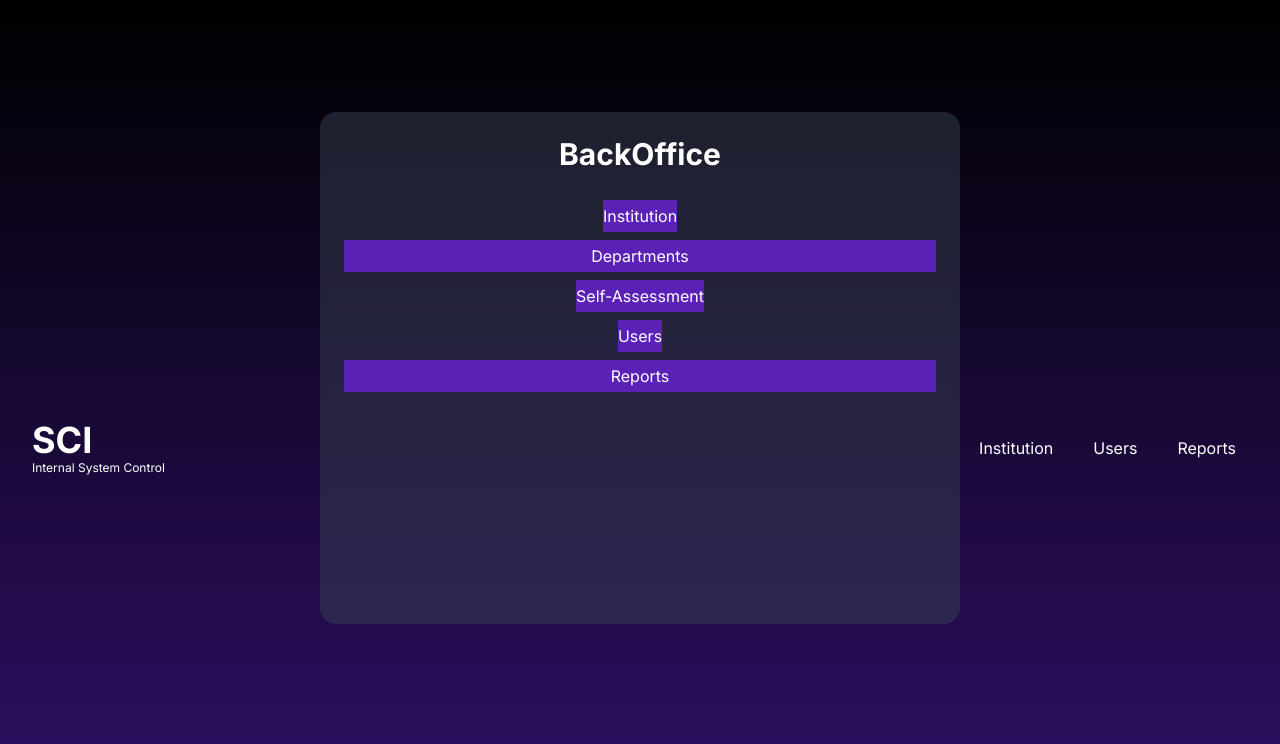
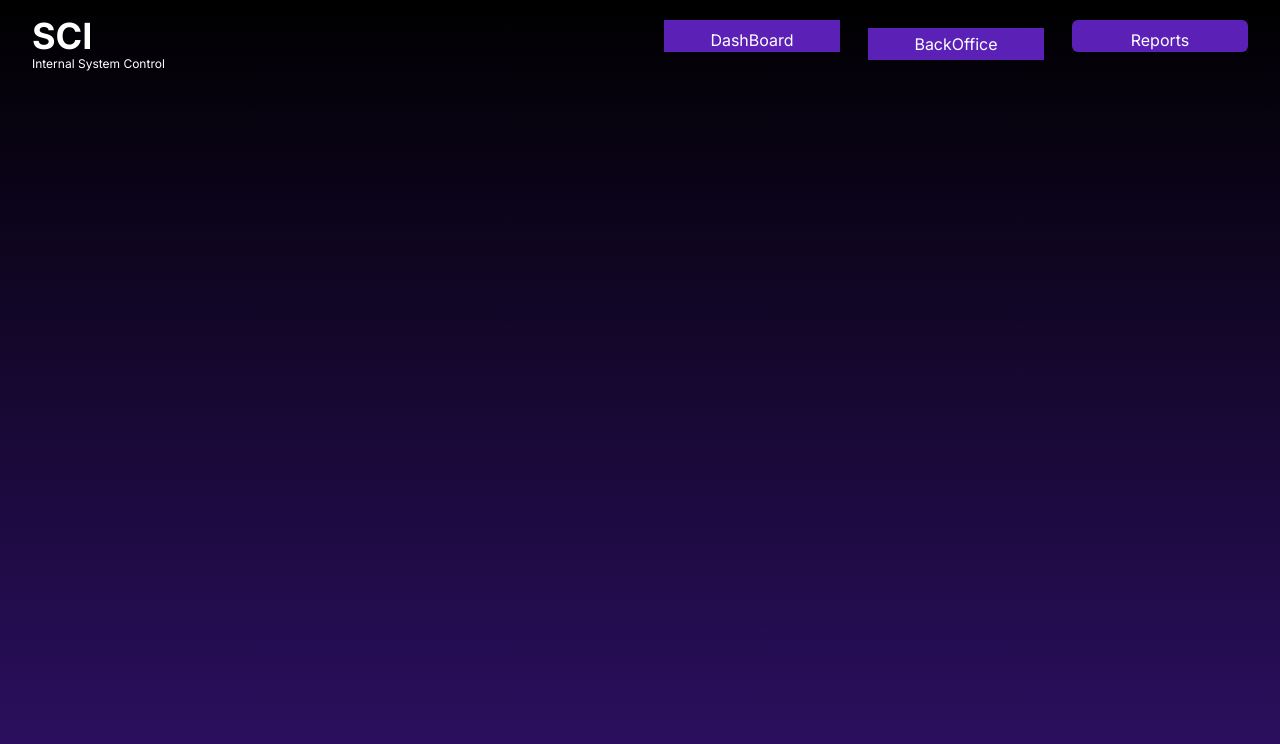
Before and after one commit to MarisolVR07/Proyect_Group-1-, a Next.js app in the folder proyect1/: page /backoffice in a window 1280 px wide. Shown: the top 744 px of the page. Built offline with nearby package versions, Linux system fonts and the light colour scheme.

Commit message:
changes on views, header

```diff
--- a/proyect1/package.json
+++ b/proyect1/package.json
@@ -26,7 +26,7 @@
     "eslint": "^8",
     "eslint-config-next": "14.1.4",
     "postcss": "^8",
-    "prisma": "^5.12.1",
+    "prisma": "^5.13.0",
     "tailwindcss": "^3.3.0",
     "typescript": "^5"
   }
--- a/proyect1/src/components/BackOficce.tsx
+++ b/proyect1/src/components/BackOficce.tsx
@@ -1,91 +1,13 @@
 "use client";
+import React, { useState } from "react";
 import Header from "@/components/Header";
-import Button from "@/components/PrimaryButton";
-import React, { useState } from "react";
-import Link from 'next/link';
-
 
 export default function Page() {
-  const [isDropdownOpen, setIsDropdownOpen] = useState(false);
-  const toggleDropdown = () => {
-    setIsDropdownOpen(!isDropdownOpen);
-  };
 
-  const handleEvaluationsClick = () => {
-    console.log("Evaluatons");
-  };
-
-  const handleUsersClick = () => {
-    console.log("Users");
-  };
-
-  const handleReportsClick = () => {
-    console.log("Reports");
-  };
 
   return (
     <main className="relative w-full flex flex-col items-center justify-center min-h-screen bg-gradient-to-t from-violet-950 to-black pt-24">
-      <Header />
-      <div
-        className="absolute top-20 mx-auto my-8 bg-gray-700 bg-opacity-50 backdrop-blur-sm rounded-2xl w-1/2 p-6 flex flex-col items-center"
-        style={{ minHeight: "32rem" }}
-      >
-        <h1 className="text-white text-3xl font-bold text-center mb-7">
-          BackOffice
-        </h1>
-
-        <div className="w-full flex flex-col items-center">
-          <Link href="/backoffice/Institution/" passHref>
-            <Button className="mb-2 w-full">
-            Institution
-            </Button>
-          </Link>
-          <Button onClick={toggleDropdown} className="mb-2 w-full">
-            Departments
-          </Button>
-          <div className="relative w-full">
-            {isDropdownOpen && (
-              <div className="absolute z-10 w-full bg-white rounded-md shadow-lg">
-                <a
-                  href="#"
-                  className="block px-4 py-2 text-sm text-gray-700 hover:bg-gray-100"
-                >
-                  Department 1
-                </a>
-                <a
-                  href="#"
-                  className="block px-4 py-2 text-sm text-gray-700 hover:bg-gray-100"
-                >
-                  Department 2
-                </a>
-                <a
-                  href="#"
-                  className="block px-4 py-2 text-sm text-gray-700 hover:bg-gray-100"
-                >
-                  Department 3
-                </a>
-              </div>
-            )}
-          </div>
-          <Link href="/backoffice/create-self-assessment" passHref>
-            <Button className="mb-2 w-full">
-              Self-Assessment
-            </Button>
-          </Link>
-          <Link href="/backoffice/users" passHref>
-            <Button className="mb-2 w-full">
-              Users
-            </Button>
-          </Link>
-
-          <Button
-            onClick={() => console.log("Reports")}
-            className="mb-2 w-full"
-          >
-            Reports
-          </Button>
-        </div>
-      </div>
+   <Header />
     </main>
   );
 }
--- a/proyect1/src/components/Header.tsx
+++ b/proyect1/src/components/Header.tsx
@@ -1,16 +1,40 @@
+'use client'
+import React, { useState } from 'react';
+import Link from 'next/link';
+import PrimaryButton from './PrimaryButton';
+import SecondaryButton from './PrimaryButton';
 export default function Header() {
+    const [isDropdownOpen, setDropdownOpen] = useState(false);
+
+    const toggleDropdown = () => setDropdownOpen(!isDropdownOpen);
+
     return (
-        <header className="w-full bg-transparent text-white py-4 px-8 top-0 z-10">
-            <div className="container mx-auto flex justify-between items-center">
-                <div className="items-center">
+        <header className="w-full bg-transparent text-white fixed py-4 px-8 top-0 z-10">
+        <div className="container mx-auto flex justify-between items-center">
+              <div className="items-center">
                     <div className="text-4xl font-bold mr-4">SCI</div>
                     <div className="text-xs">Internal System Control</div>
                 </div>
                 <nav>
                     <ul className="flex space-x-4">
-                        <li className="hover:bg-violet-700 px-3 py-2 rounded-md">Institution</li>
-                        <li className="hover:bg-violet-700 px-3 py-2 rounded-md">Users</li>
-                        <li className="hover:bg-violet-700 px-3 py-2 rounded-md">Reports</li>
+                    <SecondaryButton className="hover:bg-violet-700 px-3 py-2">DashBoard</SecondaryButton>
+                        <li className="hover:bg-violet-700 px-3 py-2 rounded-md">
+                            <PrimaryButton onClick={toggleDropdown}>BackOffice</PrimaryButton>
+                            {isDropdownOpen && (
+                                <ul className="absolute bg-white text-black py-2 rounded-md ">
+                                     <Link href="/backoffice/Institution/" passHref>
+                                    <li className="hover:bg-violet-700 px-3 py-2">Institution</li>
+                                    </Link>
+                                    <Link href="/backoffice/create-self-assessment" passHref>
+                                    <li className="hover:bg-violet-700 px-3 py-2">Self-Assessment</li>
+                                    </Link>
+                                    <Link href="/backoffice/users" passHref>
+                                    <li className="hover:bg-violet-700 px-3 py-2">Users</li>
+                                    </Link>
+                                </ul>
+                            )}
+                        </li>
+                        <SecondaryButton className="hover:bg-violet-700 px-3 py-2 rounded-md">Reports</SecondaryButton>
                     </ul>
                 </nav>
             </div>
```
Also changed, not shown: 1 other file (tests, documents, lock files or other folders).
